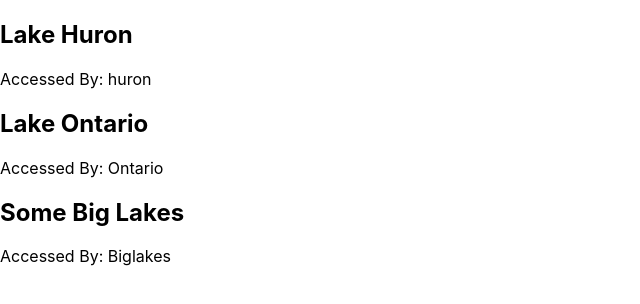
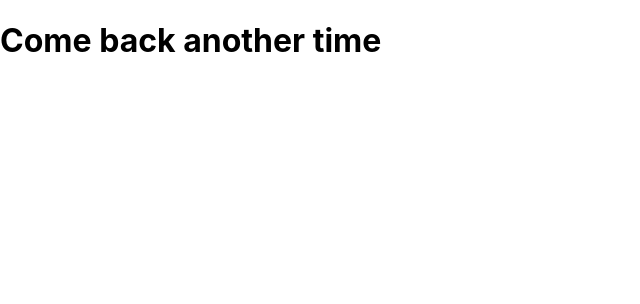
Before and after one commit to lainshiHenry/hello-react, a React (Create React App) app: page / in a window 1280 px wide. Shown: the top 304 px of the page, without its empty margins (0-640 px from the left). Built offline with nearby package versions, Linux system fonts and the light colour scheme.

Commit message:
conditional

```diff
--- a/src/index.js
+++ b/src/index.js
@@ -2,27 +2,36 @@ import React from 'react';
 import ReactDOM from 'react-dom';
 import './index.css';
 
-const lakeList = [
-  { id: '1', name: 'Lake Huron', trailhead: 'huron' },
-  { id: '2', name: 'Lake Ontario', trailhead: 'Ontario' },
-  { id: '3', name: 'Some Big Lakes', trailhead: 'Biglakes' },
-];
-
-function App({ lakes }) {
+function Lake({ name }) {
   return (
     <div>
-
-      {lakes.map(lake =>
-        <div key={lake.id}>
-          <h2>{lake.name}</h2>
-          <p>Accessed By: {lake.trailhead}</p>
-        </div>)}
-
+      <h1>Visit the {name} Lake!</h1>
     </div>
   );
 }
 
+function SkiResort({ name }) {
+  return (
+    <div>
+      <h1>Visit the {name} Ski Resort!</h1>
+    </div>
+  );
+}
+
+
+function App(props) {
+  return props.season === 'summer' ?
+    (
+      <Lake name={props.season} />
+    ) :
+    (props.season === 'winter' ?
+      (<SkiResort name={props.season} />) :
+      (<h1>Come back another time</h1>)
+    );
+
+}
+
 ReactDOM.render(
-  <App lakes={lakeList} />,
+  <App season='other' />,
   document.getElementById("root"),
 );
```
